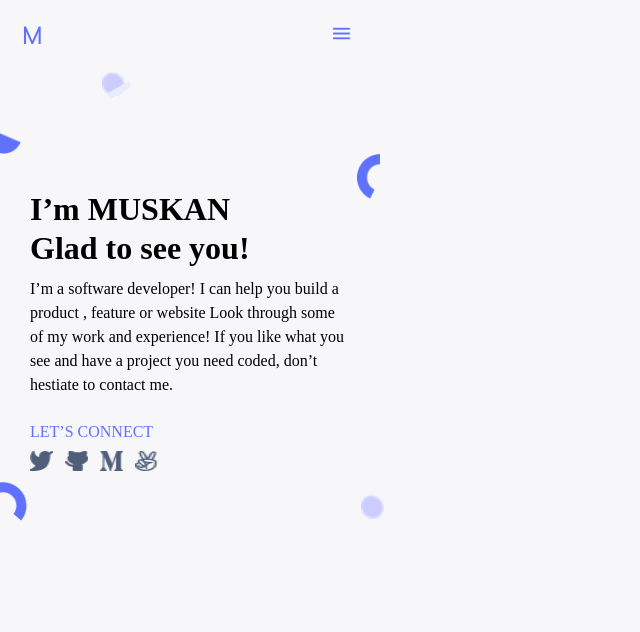
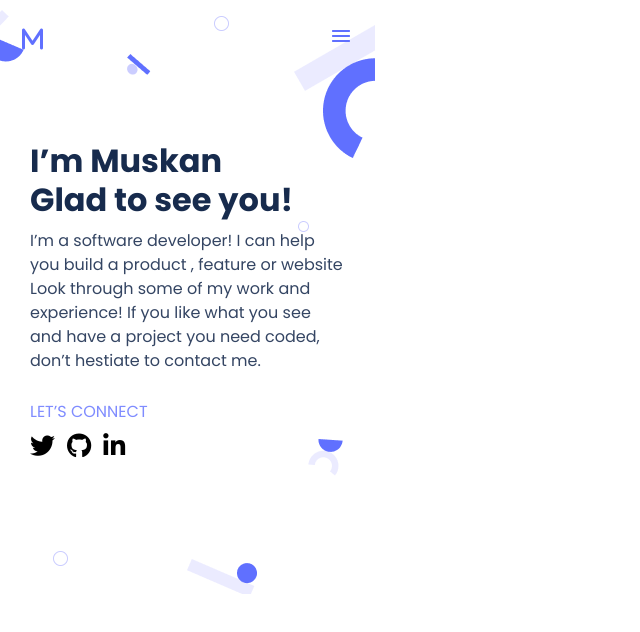
Before and after one commit to muskan2532150/PORTFOLIO, a plain HTML site: page index.html in a window 1280 px wide. Shown: the whole page, without its empty margins (0-640 px from the left). Drawn offline with Linux system fonts and the light colour scheme.

Commit message:
change in css and html file

```diff
--- a/index.html
+++ b/index.html
@@ -6,27 +6,27 @@
     <meta http-equiv="X-UA-Compatible" content="IE=edge">
     <meta name="viewport" content="width=device-width, initial-scale=1.0">
     <link rel="stylesheet" href="style.css">
+    <link rel="preconnect" href="https://fonts.googleapis.com">
+    <link rel="preconnect" href="https://fonts.gstatic.com" crossorigin>
+
     <title> PORTFOLIO</title>
 </head>
 
 <body>
 
     <!-- NAVBAR -->
-    <header class="header  flex">
-        <a href="#" class="logo color">M</a>
+    <div class="container">
+        <header class="header">
+            <a href="#"><i class="fa-solid fa-m color"></i></a>
             <nav>
-            <button type="button"><img src="images/Menu.png" alt="" class="icon"></button>
+                <button type="button"><img src="images/Menu.png" alt=""></button>
             </nav>
         </header>
 
         <!-- INTRODUCTION -->
-    <section class="intro-text flex">
-        <img src="images/Ellipse5.png" alt="" id="ell1" class="icon pos">
-        <img src="images/Rectangle4.png" alt="" id="rect1" class="icon pos">
-        <img src="images/Ellipse11.png" class="icon pos" id="ell3" alt="">
-        <img src="images/Ellipse3.png" class="icon pos" id="ell2" alt="">
-        <h1 class="text"> I’m MUSKAN</h1>
-        <h1 class="text">Glad to see you!</h1>
+        <section class="intro-text">
+            <h1 class="text"> I’m Muskan</h1>
+            <h2 class="text">Glad to see you!</h2>
             <p class="para">I’m a software developer! I can help you build a product , feature or website Look through some
                 of my work and experience!
                 If you like what you see and have a project you need coded, don’t hestiate to contact me.</p>
@@ -34,19 +34,20 @@
 
         <!-- SKILL -->
         <div class="links ">
-        <p class="color">LET’S CONNECT</p>
+            <p>LET’S CONNECT</p>
             <div class="connect">
-            <ul class="flex">
-                <li> <a href="#" target="_blank"> <img src="images/Vector2.png" class="icon media" alt=""></a> </li>
-                <li><a href="#" target="_blank"><img src="images/Vector4.png" alt="" class="icon media"></a></li>
-                <li><a href="#" target="_blank"><img src="images/Vector.png" alt="" class="icon media"></a></li>
-                <li><a href="#" target="_blank"><img src="images/vector1.png" alt="" class="icon media"></a></li>
+                <ul class="socialmedia">
+                    <li><a href="#" target="_blank"> <i class="fa-brands fa-twitter icon"></i> </li>
+                    <li><a href="#" target="_blank"> <i class="fa-brands fa-github icon"></i></a></li>
+                    <li><a href="#" target="_blank"><i class="fa-brands fa-linkedin-in icon"></i></a></li>
+                    <li><a href="#" target="_blank"></a></li>
                 </ul>
             </div>
-        <img src="images/Ellipse3.png" class="icon pos" id="ellipse1" alt="">
-        <img src="images/Ellipse5.png" class="icon pos" id="ellipse2" alt="">
+        </div>
     </div>
 
+
+    <script src="https://kit.fontawesome.com/ce0e1011ca.js" crossorigin="anonymous"></script>
 </body>
 
 </html>
--- a/style.css
+++ b/style.css
@@ -1,11 +1,15 @@
-@import url('https://fonts.googleapis.com/css2?family=Poppins:wght@200&display=swap');
+@import url('https://fonts.googleapis.com/css2?family=Poppins:wght@400;700&display=swap');
 
 * {
   padding: 0;
   margin: 0;
   box-sizing: border-box;
   text-decoration: none;
-  background-color: #f7f7f9;
+  background-color: #ffffff;
+  font-family: 'Poppins', sans-serif;
+  font-style: normal;
+  background-color: transparent;
+
 }
 
 html {
@@ -18,16 +22,15 @@ li {
   padding-right: 12px;
 }
 
+.container {
+  background-image: url(images/headershapesmobile1.png);
+  background-repeat: no-repeat;
+  background-size: cover;
+  height: 584px;
+}
+
 .color {
   color: #6070ff;
-}
-
-.pos {
-  position: relative;
-}
-
-.flex {
-  display: flex;
 }
 
 button {
@@ -38,6 +41,7 @@ button {
 
 /* HEADER  */
 .header {
+  display: flex;
   justify-content: space-between;
   align-items: center;
   margin: 10px;
@@ -49,48 +53,17 @@ button {
   font-size: 24px;
 }
 
-.logo {
-  font-family: 'Poppins', sans-serif;
-  font-style: normal;
-  font-weight: 700;
-  line-height: 20px;
-}
-
-.logo:hover {
-  font-weight: 900;
+.header a:hover {
   font-size: 30px;
   color: chocolate;
 }
 
-button:hover {
-  font-size: 30px;
-}
-
 /* INTRODUCTION */
-#ell2 {
-  left: 327px;
-}
-
-#ell1 {
-  right: -72px;
-  top: -12px;
-  background-color: transparent;
-}
-
-#rect1 {
-  right: -77px;
-  top: -28px;
-  background-color: transparent;
-}
-
-#ell3 {
-  background-color: transparent;
-  left: -32px;
-}
-
 .intro-text {
+  display: flex;
   flex-direction: column;
   padding: 12px 30px;
+  margin-top: 70px;
 }
 
 .text {
@@ -98,32 +71,30 @@ button:hover {
   font-weight: 700;
   line-height: 20px;
   padding-bottom: 19px;
+  color: #172b4d;
 }
 
 .para {
   font-weight: 400;
   font-size: 16px;
   line-height: 24px;
+  color: #344563;
+}
+
+.links p {
+  color: #7F8CFF;
+  font-weight: 400;
 }
 
 .links {
   margin: 14px 30px;
 }
 
-.media {
-  width: 20px;
-  height: 20px;
+.socialmedia {
+  display: flex;
 }
 
 .icon {
-  width: 23px;
+  font-size: 25px;
+  color: black;
 }
-
-#ellipse1 {
-  transform: rotate(130deg);
-  left: -30px;
-}
-
-#ellipse2 {
-  left: 304px;
-}
```
Also changed, not shown: images/12535741.jpg (deleted), images/1384033.png (deleted), images/Ellipse11.png (deleted), images/Ellipse3.png (deleted), images/Ellipse5.png (deleted), images/Rectangle4.png (deleted), images/Vector.png (deleted), images/Vector2.png (deleted), images/Vector3.png (deleted), images/Vector4.png (deleted), images/headershapesmobile.png (added), images/headershapesmobile1.png (added), images/vector1.png (deleted), index1.html (added). Lines whose indentation alone changed are shown as unchanged.
